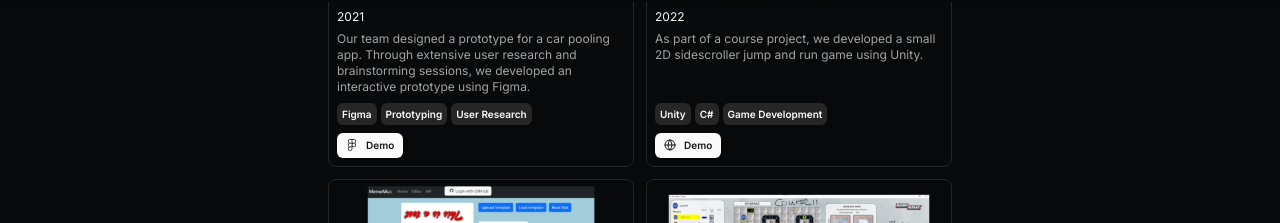
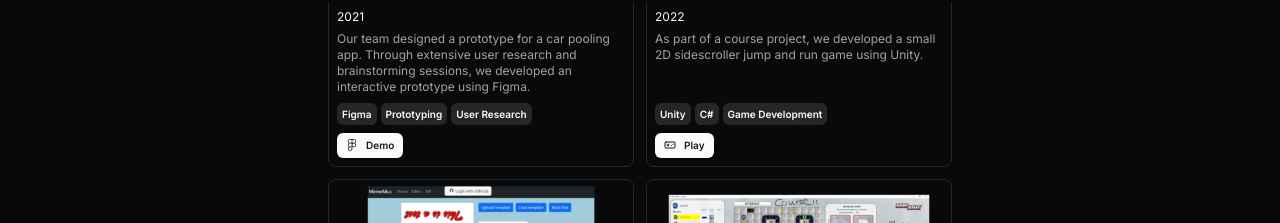
Before and after one commit to yunuseyvz/portfolio, a Next.js app: page /projects in a window 1280 px wide. Shown: the part 798-1021 px from the top of the page. Built offline with nearby package versions, Linux system fonts and the light colour scheme.

Commit message:
add play icon

```diff
--- a/src/components/icons.tsx
+++ b/src/components/icons.tsx
@@ -1,10 +1,11 @@
-import { GlobeIcon, MailIcon } from "lucide-react";
+import { GamepadIcon, GlobeIcon, MailIcon } from "lucide-react";
 
 export type IconProps = React.HTMLAttributes<SVGElement>;
 
 export const Icons = {
   globe: (props: IconProps) => <GlobeIcon {...props} />,
   email: (props: IconProps) => <MailIcon {...props} />,
+  game: (props: IconProps) => <GamepadIcon {...props} />,
   linkedin: (props: IconProps) => (
     <svg viewBox="0 0 24 24" xmlns="http://www.w3.org/2000/svg" {...props}>
       <title>LinkedIn</title>
--- a/src/data/resume.tsx
+++ b/src/data/resume.tsx
@@ -186,9 +186,9 @@ export const DATA = {
       ],
       links: [
         {
-          type: "Demo",
+          type: "Play",
           href: "https://lastchicken-yunuseyvzs-projects.vercel.app/",
-          icon: <Icons.globe className="size-3" />,
+          icon: <Icons.game className="size-3" />,
         },
       ],
       image: "/minigame.png",
```
